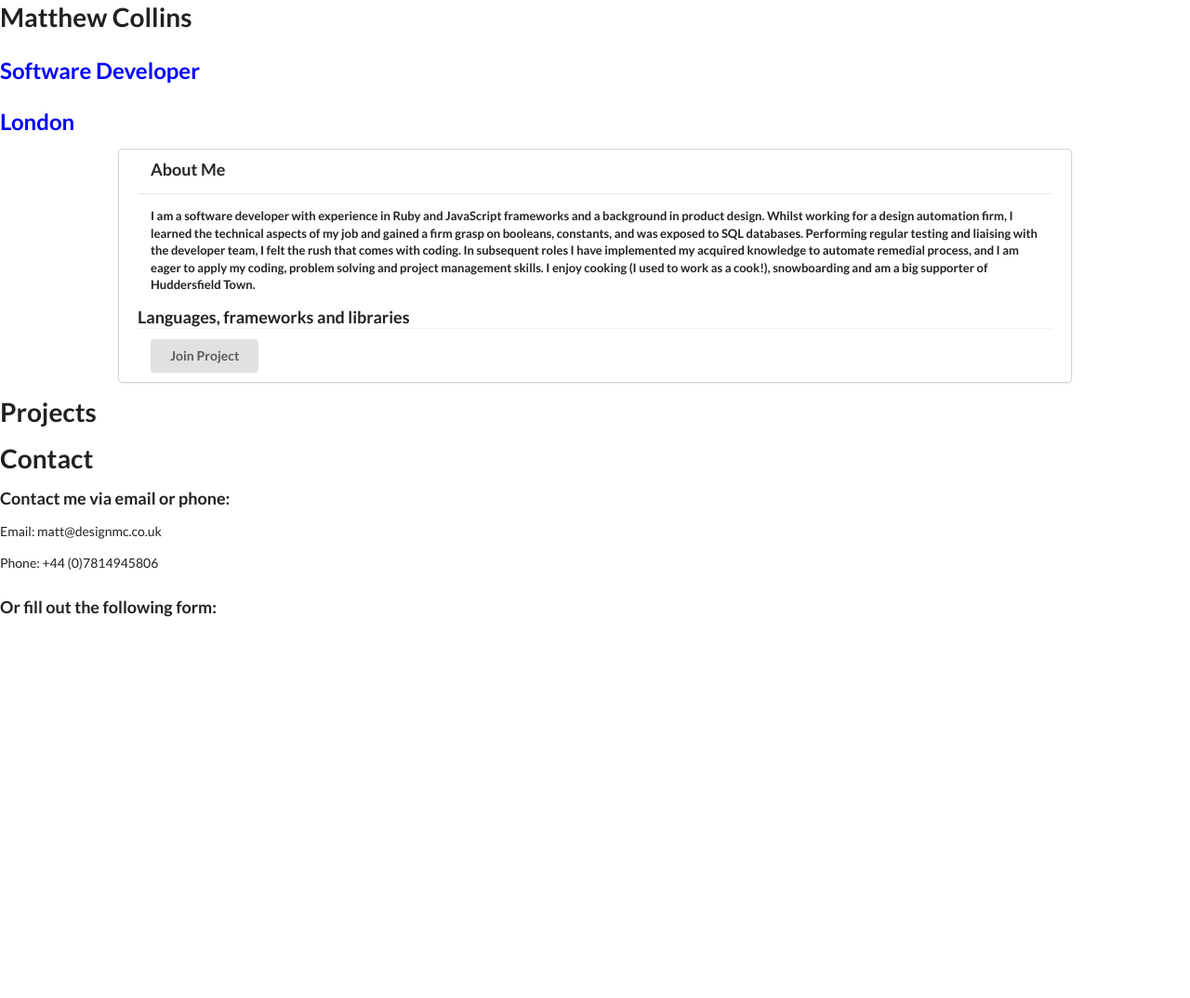
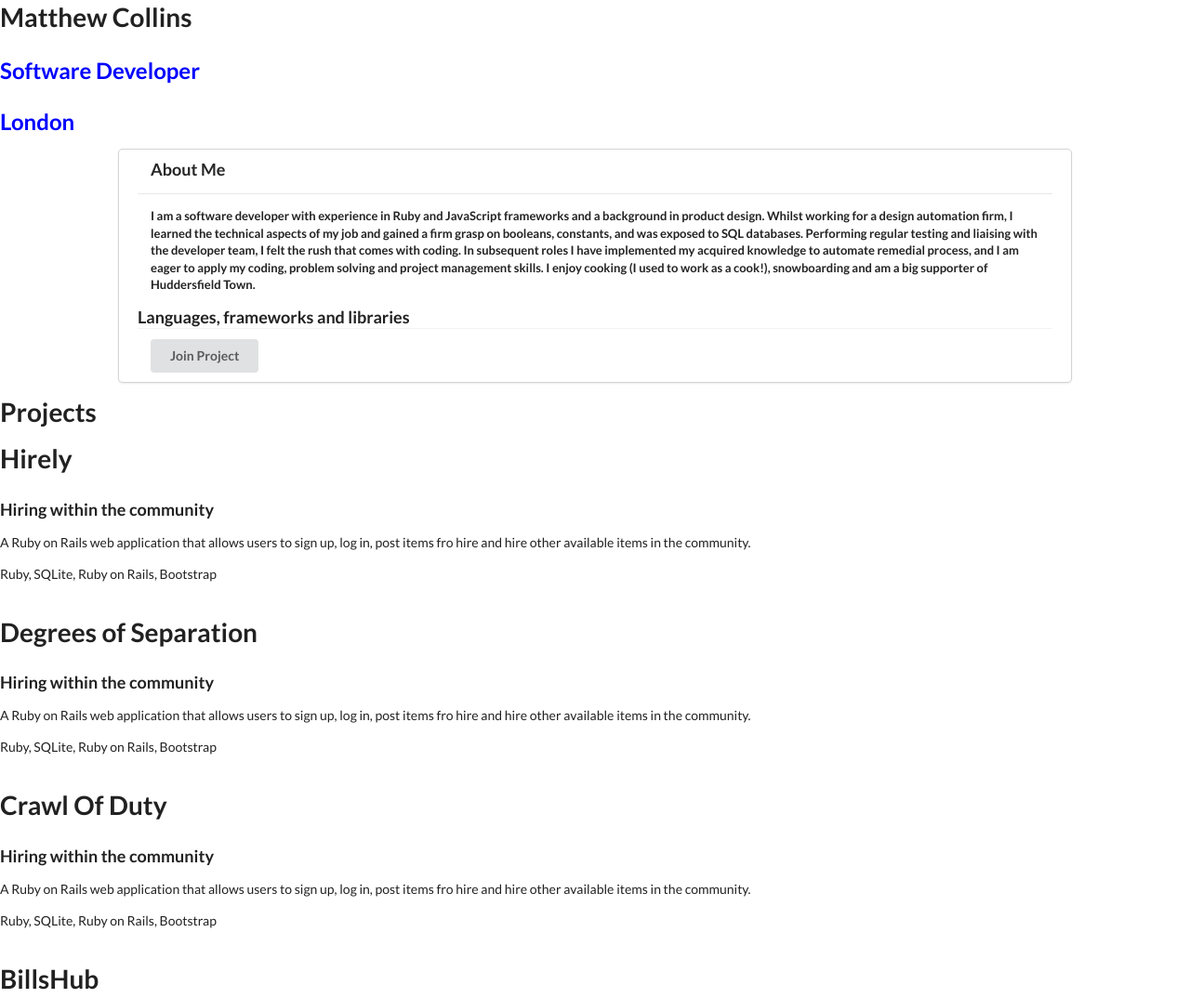
Before and after one commit to matthew-collins1991/portfolio, a plain HTML site: page index.html in a window 1280 px wide. Shown: the top 1074 px of the page at 93% size. Before the commit the page ends 800 px from the top, so only its background shows below. Drawn offline with nearby package versions, Linux system fonts and the light colour scheme.

Commit message:
Added basic project card structure

```diff
--- a/index.html
+++ b/index.html
@@ -3,7 +3,9 @@
     <meta charset="UTF-8">
     <meta name="viewport" content="width=device-width, initial-scale=1.0">
     <meta http-equiv="X-UA-Compatible" content="ie=edge">
-    <script defer src="./src/index.js">  </script>
+
+    <script defer src="./index.js">  </script>
+    <script defer src="./projectInfo.js">  </script>
     <link rel="stylesheet" href="index.css">
     <script src="https://code.jquery.com/jquery-3.1.1.min.js" crossorigin="anonymous"></script>
     <link rel="stylesheet" href="https://cdn.jsdelivr.net/npm/semantic-ui@2.4.2/dist/semantic.min.css">
--- a/index.js
+++ b/index.js
@@ -1 +1,28 @@
-const header = document.querySelector('#project-cards')
+
+
+document.addEventListener('DOMContentLoaded', () => {
+    init()
+  })
+
+
+const projectCardDiv = document.querySelector('#project-cards')
+
+const projectCards = (projects) => {
+
+    projects.map(project => {
+        const projectDiv = document.createElement('div')
+        projectDiv.innerHTML =
+        `
+        <h1>${project.name}</h1>
+        <h3>${project.blurb}</h3>
+        <p>${project.description}</p>
+        <p>${project.stack}</p>
+        <br>
+        `
+        projectCardDiv.append(projectDiv)
+    })
+}
+
+const init = () => {
+    projectCards(projects)
+}
--- a/projectInfo.js
+++ b/projectInfo.js
@@ -1,8 +1,30 @@
-const projects={
-    Hirely: {
+const projects = [
+{
+        name: "Hirely",
         image: "url",
         blurb: "Hiring within the community",
-        description: "A Ruby on Rails web application that allows users to sign up, log in, post items fro hire and hire other available items in the community."
-
+        description: "A Ruby on Rails web application that allows users to sign up, log in, post items fro hire and hire other available items in the community.",
+        stack: "Ruby, SQLite, Ruby on Rails, Bootstrap"
+    },
+{
+        name: "Degrees of Separation",
+        image: "url",
+        blurb: "Hiring within the community",
+        description: "A Ruby on Rails web application that allows users to sign up, log in, post items fro hire and hire other available items in the community.",
+        stack: "Ruby, SQLite, Ruby on Rails, Bootstrap"
+    },
+{
+        name: "Crawl Of Duty",
+        image: "url",
+        blurb: "Hiring within the community",
+        description: "A Ruby on Rails web application that allows users to sign up, log in, post items fro hire and hire other available items in the community.",
+        stack: "Ruby, SQLite, Ruby on Rails, Bootstrap"
+    },
+{
+        name: "BillsHub",
+        image: "url",
+        blurb: "Hiring within the community",
+        description: "A Ruby on Rails web application that allows users to sign up, log in, post items fro hire and hire other available items in the community.",
+        stack: "Ruby, SQLite, Ruby on Rails, Bootstrap"
     }
-}
+]
```
